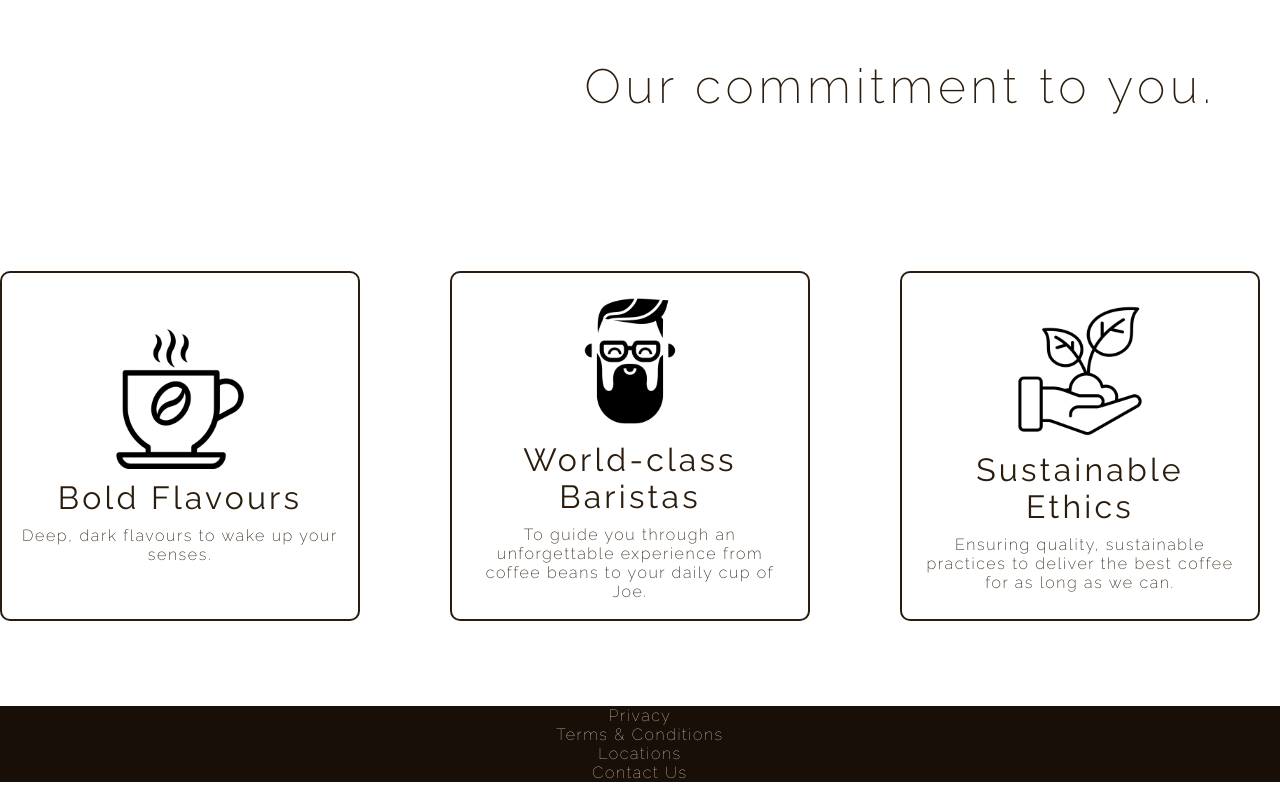
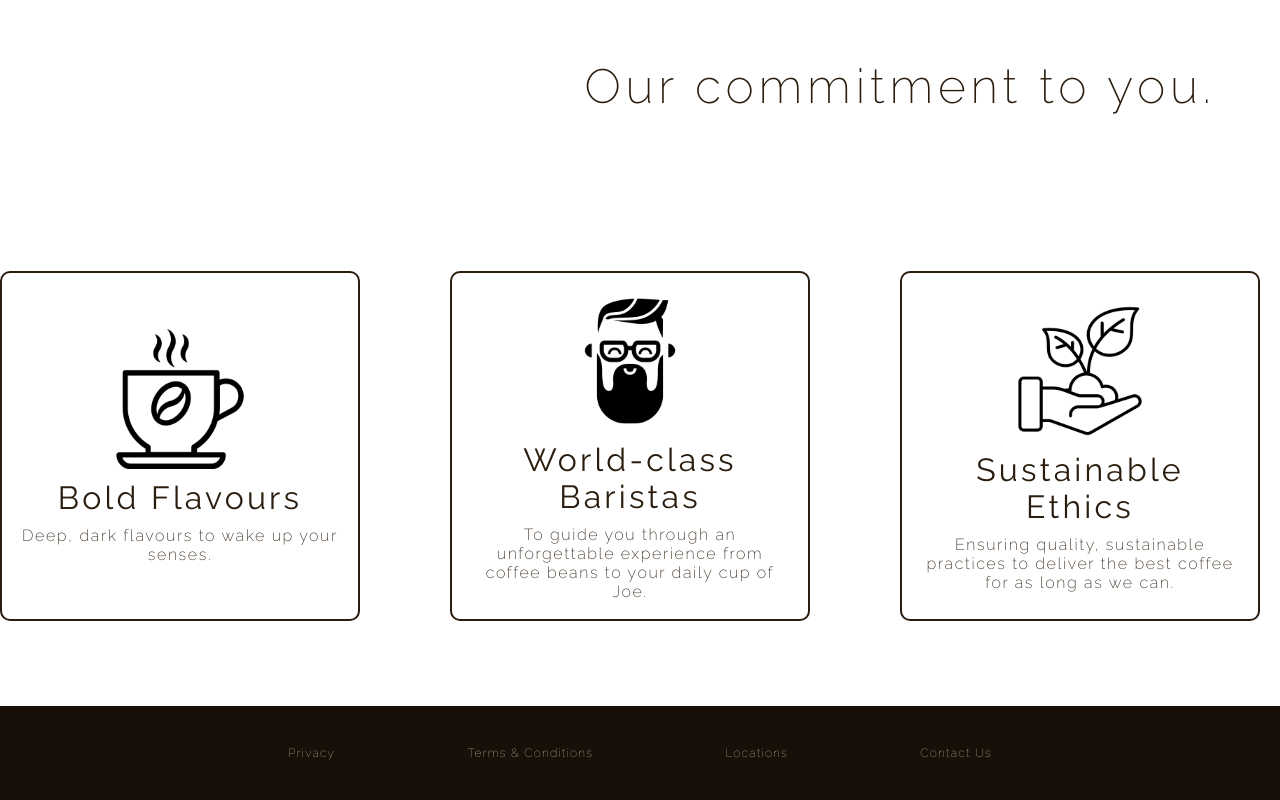
Before and after one commit to susanjsp/coffeehaus, a plain HTML site: page coffeehaus/index.html in a window 1280 px wide. Shown: the part 1694-2494 px from the top of the page. Drawn offline with Linux system fonts and the light colour scheme.

Commit message:
add style to footer

```diff
--- a/coffeehaus/style.css
+++ b/coffeehaus/style.css
@@ -121,9 +121,17 @@ article h5 {
 footer {
 	background-color: var(--dark-brown);
 	width: 100%;
+	font-size: 0.75em;
+	color: #c5c3bd;
 }
-.footer-item {
+
+li {
 	display: inline-block;
+	padding: 5vh 5vw;
+}
+li a:hover {
+	border-bottom: solid 1px #c5c3bd;
+	transition: border-bottom 1s ease-out;
 }
 
 @media (min-width: 768px) {
```
